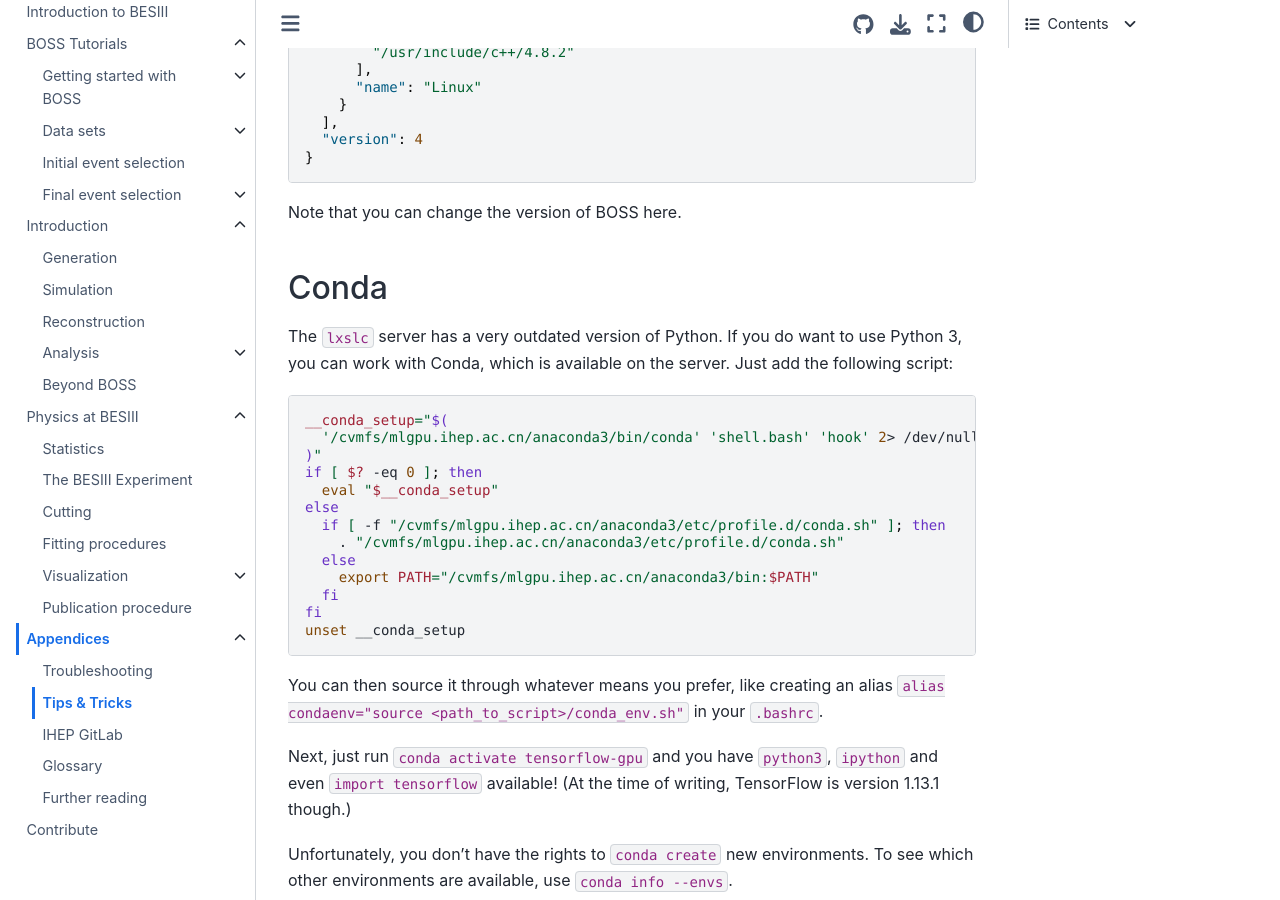
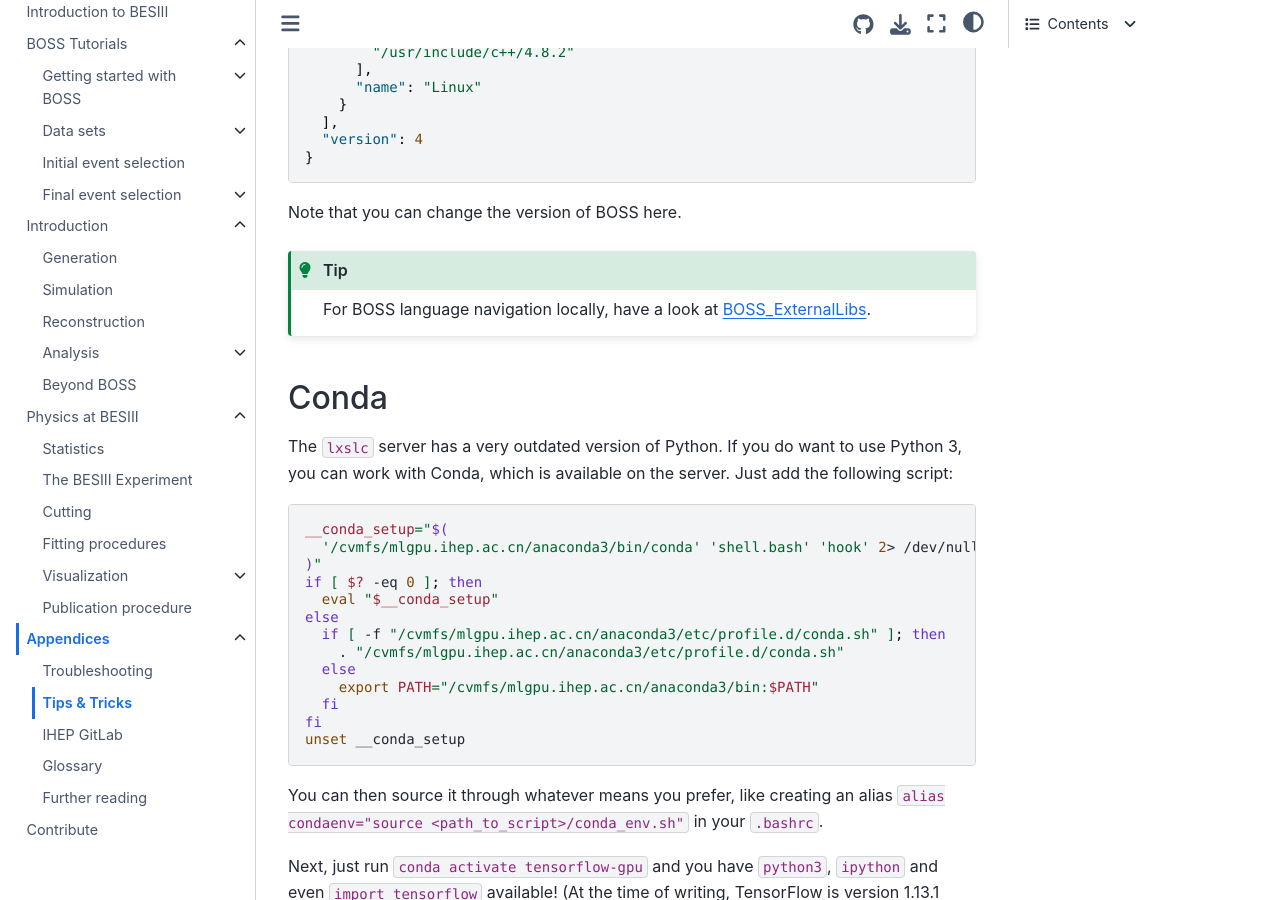
Before and after one commit to redeboer/bossdoc, a Sphinx documentation site: the page built from docs/appendices/tips.md, in a window 1280 px wide and 900 px high, scrolled down 2710 px. Built offline with Sphinx 7.4.7 and the Sphinx Book theme 1.1.4, drawn with Linux system fonts in a browser that asks for light colours.

Commit message:
docs: link to BOSS_ExternalLibs

```diff
--- a/docs/appendices/tips.md
+++ b/docs/appendices/tips.md
@@ -169,6 +169,13 @@
 
 Note that you can change the version of BOSS here.
 
+:::{tip}
+
+For BOSS language navigation locally, have a look at
+[BOSS_ExternalLibs](https://code.ihep.ac.cn/bes3/BOSS_ExternalLibs).
+
+:::
+
 <!-- cspell:ignore condaenv cvmfs envs mlgpu -->
 
 ## Conda
```
